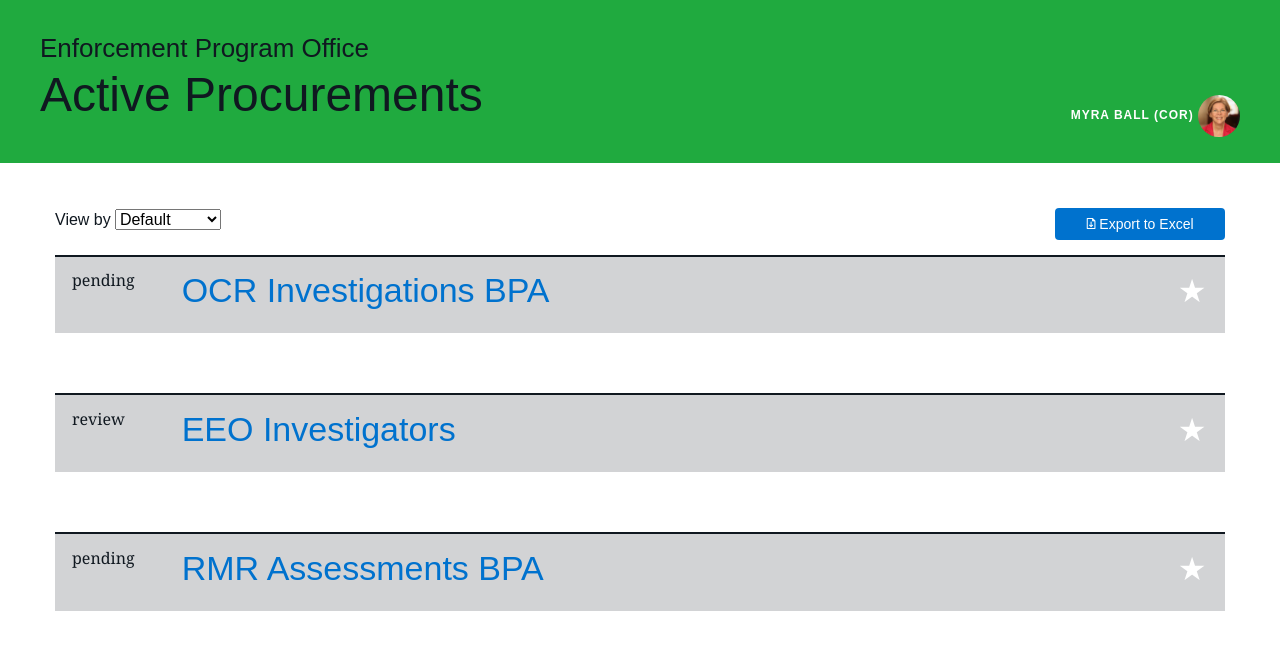
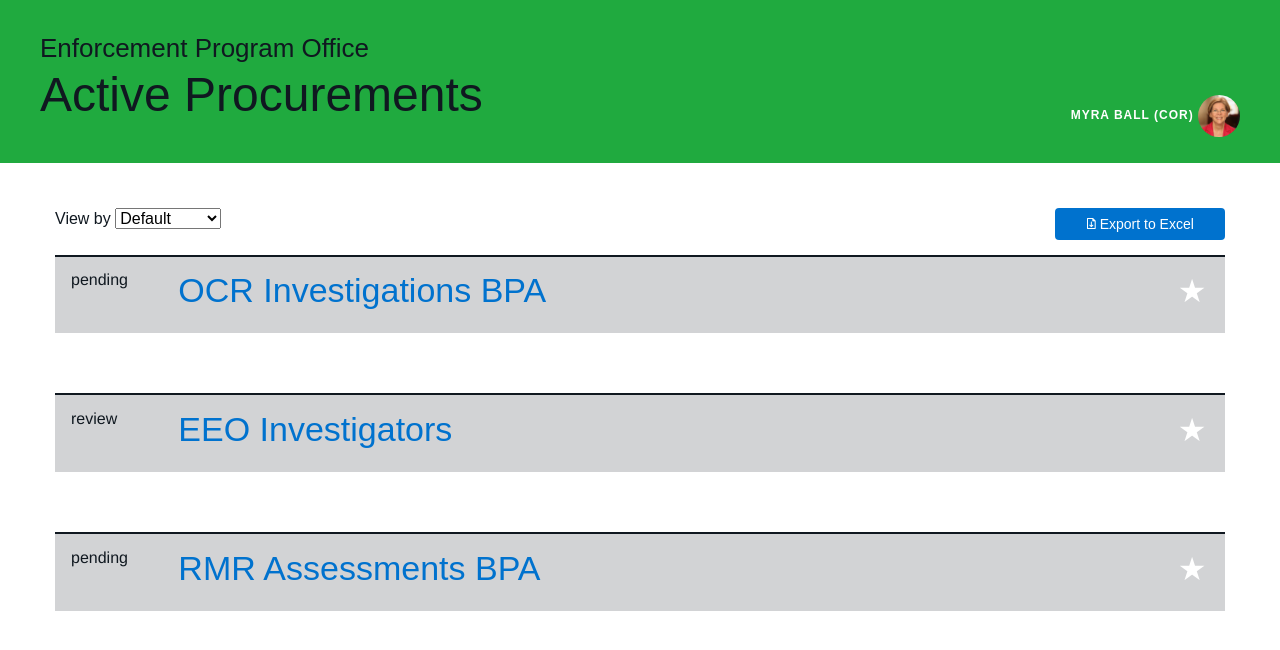
Before and after one commit to 18F/cfpb-eprocurement, a Jekyll site: the page built from sprint4a/index.html, in a window 1280 px wide. Shown: the top 650 px of the page. Built offline with Jekyll 4.4.1, drawn with Linux system fonts in a browser that asks for light colours.

Commit message:
tweak grid, due_in_days indicator

```diff
--- a/static/css/sprint4a.scss
+++ b/static/css/sprint4a.scss
@@ -2,6 +2,10 @@
 ---
 
 @import 'palette';
+
+body {
+  font-family: Helvetica, Arial, sans-serif;
+}
 
 header {
   background: $green;
@@ -28,16 +32,12 @@
   margin: 1em;
   // border: 1px solid black;
 
-  [class^="col-"]:first-child, [class*=" col-"]:first-child {
-    margin-left: -15px;
-  }
-
   .col {
     flex: 1;
   }
 
   .col + .col {
-    margin-left: 0.5em;
+    margin-left: 15px;
   }
 
   @for $i from 1 through 12 {
@@ -66,10 +66,15 @@
     border-top: 2px solid $black;
     margin-top: 0;
 
+    .row {
+      margin: 0 0 1em 0;
+      padding: 0 1em;
+    }
+
     .card-header {
       background: $gray-20;
-      margin: 0;
-      padding: 0.8em 1em 0.4em 2em;
+      padding-top: 0.8em;
+      padding-bottom: 0.4em;
       position: relative;
 
       [is=cfpb-fave-star] {
@@ -82,12 +87,36 @@
       .col:last-child {
         text-align: right;
       }
+
+      .procurement-due {
+        color: transparent;
+
+        &::before {
+          display: inline-block;
+        }
+
+        &[data-due="soon"]::before {
+          content: "!";
+          color: $white;
+          background: $red;
+          border-radius: 1em;
+          height: 1.5em;
+          width: 1.5em;
+          text-align: center;
+        }
+      }
     }
   }
 }
 
 .site__procurement-detail {
-  font-family: Helvetica, Arial, sans-serif;
+
+  .row {
+    [class^="col-"]:first-child,
+    [class*=" col-"]:first-child {
+      margin-left: -15px;
+    }
+  }
 
   .content_wrapper {
     margin: 0;
```
